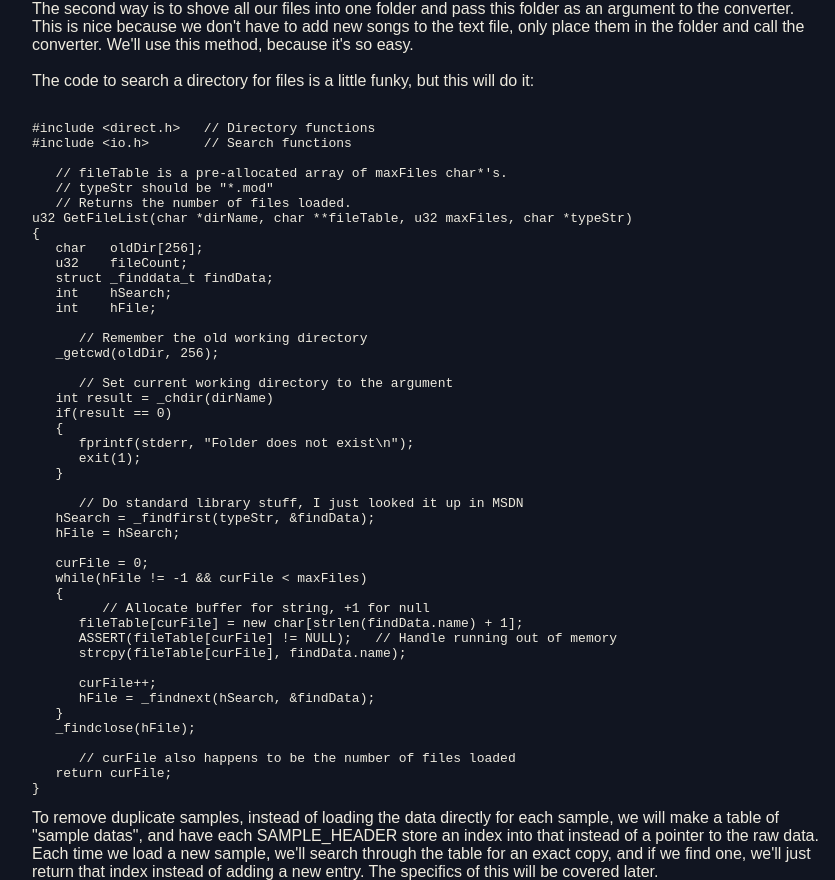
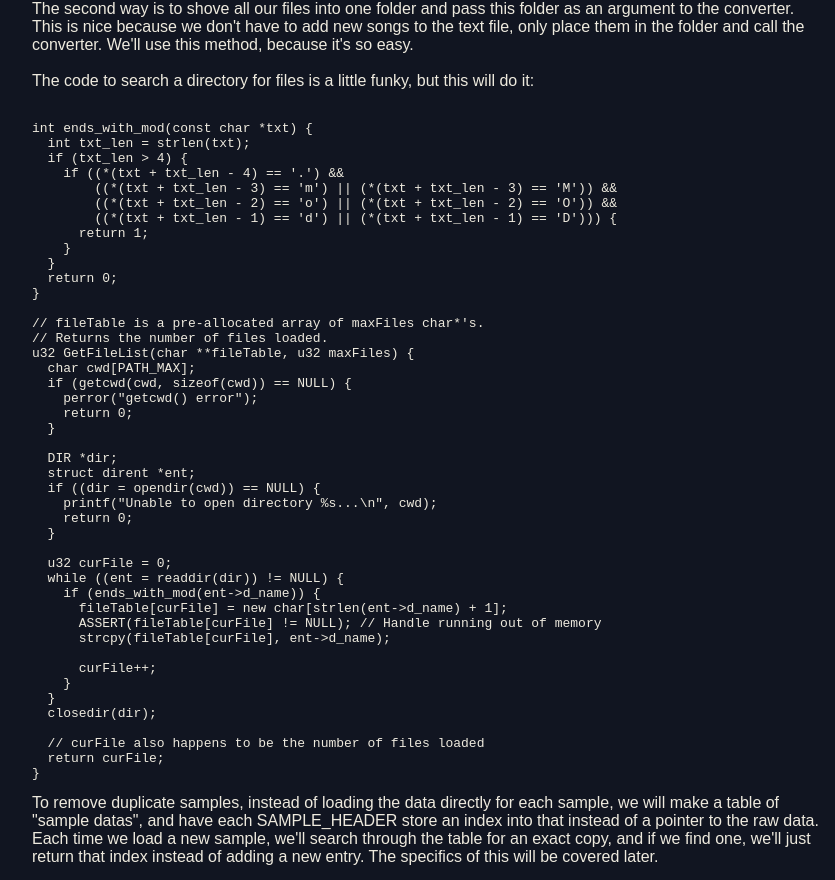
Before and after one commit to stuij/deku-sound-tutorial, a plain HTML site: page docs/sound4.html in a window 1280 px wide. Shown: the part 623-1503 px from the top of the page, without its empty margins (216-1051 px from the left). Drawn offline with Linux system fonts and the light colour scheme.

Commit message:
change directory groveling example code in day-2 tutor to match code

```diff
--- a/docs/sound4.html
+++ b/docs/sound4.html
@@ -28,47 +28,46 @@ The second way is to shove all our files into one folder and pass this folder as
 
 The code to search a directory for files is a little funky, but this will do it:<br><br>
 
-<pre>#include &lt;direct.h&gt;   // Directory functions
-#include &lt;io.h&gt;       // Search functions
+<pre>int ends_with_mod(const char *txt) {
+  int txt_len = strlen(txt);
+  if (txt_len > 4) {
+    if ((*(txt + txt_len - 4) == '.') &&
+        ((*(txt + txt_len - 3) == 'm') || (*(txt + txt_len - 3) == 'M')) &&
+        ((*(txt + txt_len - 2) == 'o') || (*(txt + txt_len - 2) == 'O')) &&
+        ((*(txt + txt_len - 1) == 'd') || (*(txt + txt_len - 1) == 'D'))) {
+      return 1;
+    }
+  }
+  return 0;
+}
 
 // fileTable is a pre-allocated array of maxFiles char*'s.
-   // typeStr should be "*.mod"
 // Returns the number of files loaded.
-u32 GetFileList(char *dirName, char **fileTable, u32 maxFiles, char *typeStr)
-{
-   char   oldDir[256];
-   u32    fileCount;
-   struct _finddata_t findData;
-   int    hSearch;
-   int    hFile;
-
-      // Remember the old working directory
-   _getcwd(oldDir, 256);
-
-      // Set current working directory to the argument
-   int result = _chdir(dirName)
-   if(result == 0)
-   {
-      fprintf(stderr, "Folder does not exist\n");
-      exit(1);
+u32 GetFileList(char **fileTable, u32 maxFiles) {
+  char cwd[PATH_MAX];
+  if (getcwd(cwd, sizeof(cwd)) == NULL) {
+    perror("getcwd() error");
+    return 0;
   }
 
-      // Do standard library stuff, I just looked it up in MSDN
-   hSearch = _findfirst(typeStr, &findData);
-   hFile = hSearch;
+  DIR *dir;
+  struct dirent *ent;
+  if ((dir = opendir(cwd)) == NULL) {
+    printf("Unable to open directory %s...\n", cwd);
+    return 0;
+  }
 
-   curFile = 0;
-   while(hFile != -1 && curFile < maxFiles)
-   {
-         // Allocate buffer for string, +1 for null
-      fileTable[curFile] = new char[strlen(findData.name) + 1];
-      ASSERT(fileTable[curFile] != NULL);   // Handle running out of memory
-      strcpy(fileTable[curFile], findData.name);
+  u32 curFile = 0;
+  while ((ent = readdir(dir)) != NULL) {
+    if (ends_with_mod(ent->d_name)) {
+      fileTable[curFile] = new char[strlen(ent->d_name) + 1];
+      ASSERT(fileTable[curFile] != NULL); // Handle running out of memory
+      strcpy(fileTable[curFile], ent->d_name);
 
       curFile++;
-      hFile = _findnext(hSearch, &findData);
     }
-   _findclose(hFile);
+  }
+  closedir(dir);
 
   // curFile also happens to be the number of files loaded
   return curFile;
```
Lines whose indentation alone changed are shown as unchanged.
